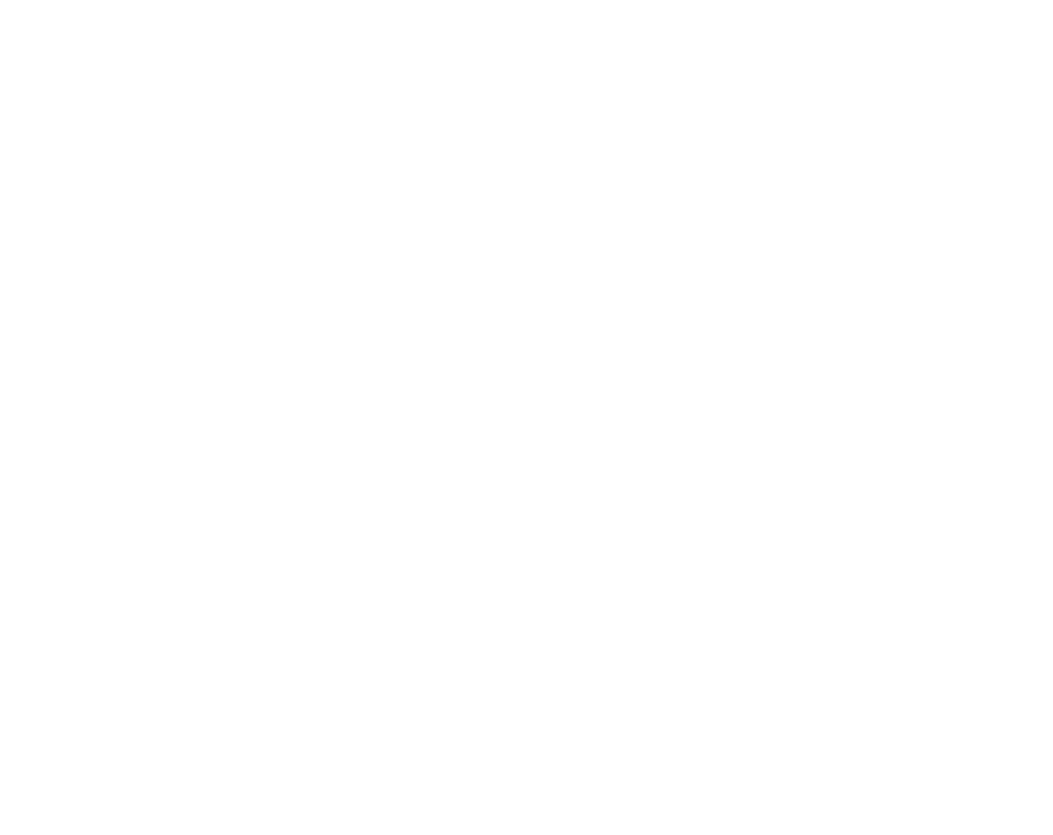
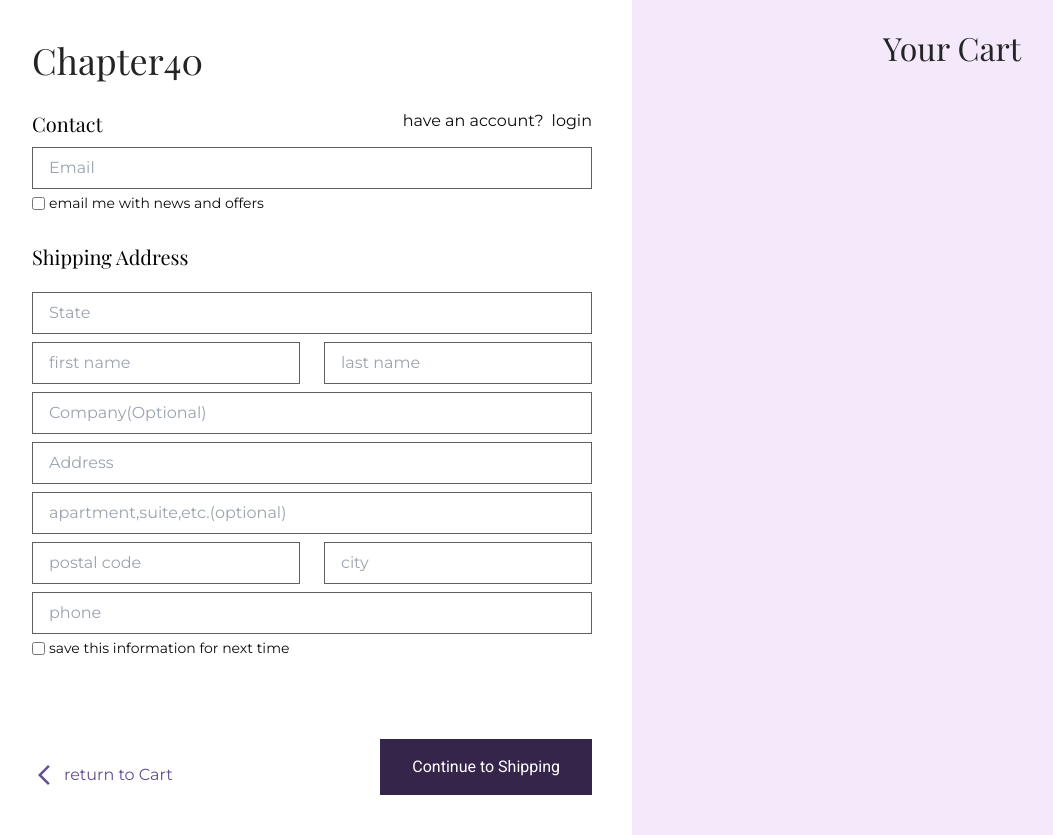
Before and after one commit to Temi-Dire/chapter40-website, a React (Vite) app: page /Checkoutpage/info in a window 1280 px wide. Before the commit this address had no page. Shown: the whole page, without its empty margins (8-1061 px from the left). Before the commit the page ends 800 px from the top, so only its background shows below. Built offline with nearby package versions, Linux system fonts and the light colour scheme.

Commit message:
Changed NavigationPage to CheckoutPage

```diff
--- a/src/App.tsx
+++ b/src/App.tsx
@@ -12,7 +12,7 @@
 
 import Information from "./pages/Information";
 import Shipping from "./pages/Shipping";
-import NavigationPage from "./pages/NavigationPage";
+import CheckoutPage from "./pages/CheckoutPage";
 import Payment from "./pages/Payment";
 import Login from "./pages/auth/login";
 
@@ -32,7 +32,7 @@
             <Route path="/account/editaddress" element={<Editaccount />} />
             <Route path="/savedproduct" element={<SavedProduct />} />
             <Route path="/payment" element={<Payment />} />
-            <Route path="navigation-page" element={<NavigationPage />}>
+            <Route path="/Checkoutpage" element={<CheckoutPage />}>
               <Route path="info" element={<Information onSubmit={(data)=> console.log(data)} />} />
               <Route path="shipping" element={<Shipping />} />
             </Route>
--- a/src/pages/NavigationPage.tsx
+++ b/src/pages/CheckoutPage.tsx
@@ -1,7 +1,7 @@
 import { Outlet } from "react-router-dom";
 import MyCart from "../components/MyCart";
 
-const NavigationPage = () => {
+const CheckoutPage = () => {
   return (
     <>
       <div className="lg:flex min-h-screen">
@@ -19,4 +19,4 @@
   );
 };
 
-export default NavigationPage;
+export default CheckoutPage;
--- a/src/pages/Information.tsx
+++ b/src/pages/Information.tsx
@@ -244,7 +244,7 @@
               type="submit"
               onClick={() =>
                 setTimeout(() => {
-                  navigate("/navigation-page/shipping"), 3000;
+                  navigate("/Checkoutpage/shipping"), 3000;
                 })
               }
               className={`bg-${
--- a/src/pages/Shipping.tsx
+++ b/src/pages/Shipping.tsx
@@ -41,7 +41,7 @@
       <div className="flex flex-col space-y-4 lg:flex-row-reverse lg:justify-between items-center">
         <button
           type="submit"
-            onClick= {() => navigate('/payment')}
+          onClick={() => navigate("/payment")}
           className="bg-darkPrimary w-full lg:w-auto px-[32px] py-[16px] text-white font-roboto"
         >
           <p>Continue to Payment</p>
@@ -50,7 +50,7 @@
           <button onClick={() => navigate("/cart")}>
             <ArrowBackIosNewOutlinedIcon />
           </button>
-            <Link to="/navigation-page/info" className="hover:text-darkPrimary">
+          <Link to="/Checkoutpage/info" className="hover:text-darkPrimary">
             return to info
           </Link>
         </div>
```
Lines whose indentation alone changed are shown as unchanged.
